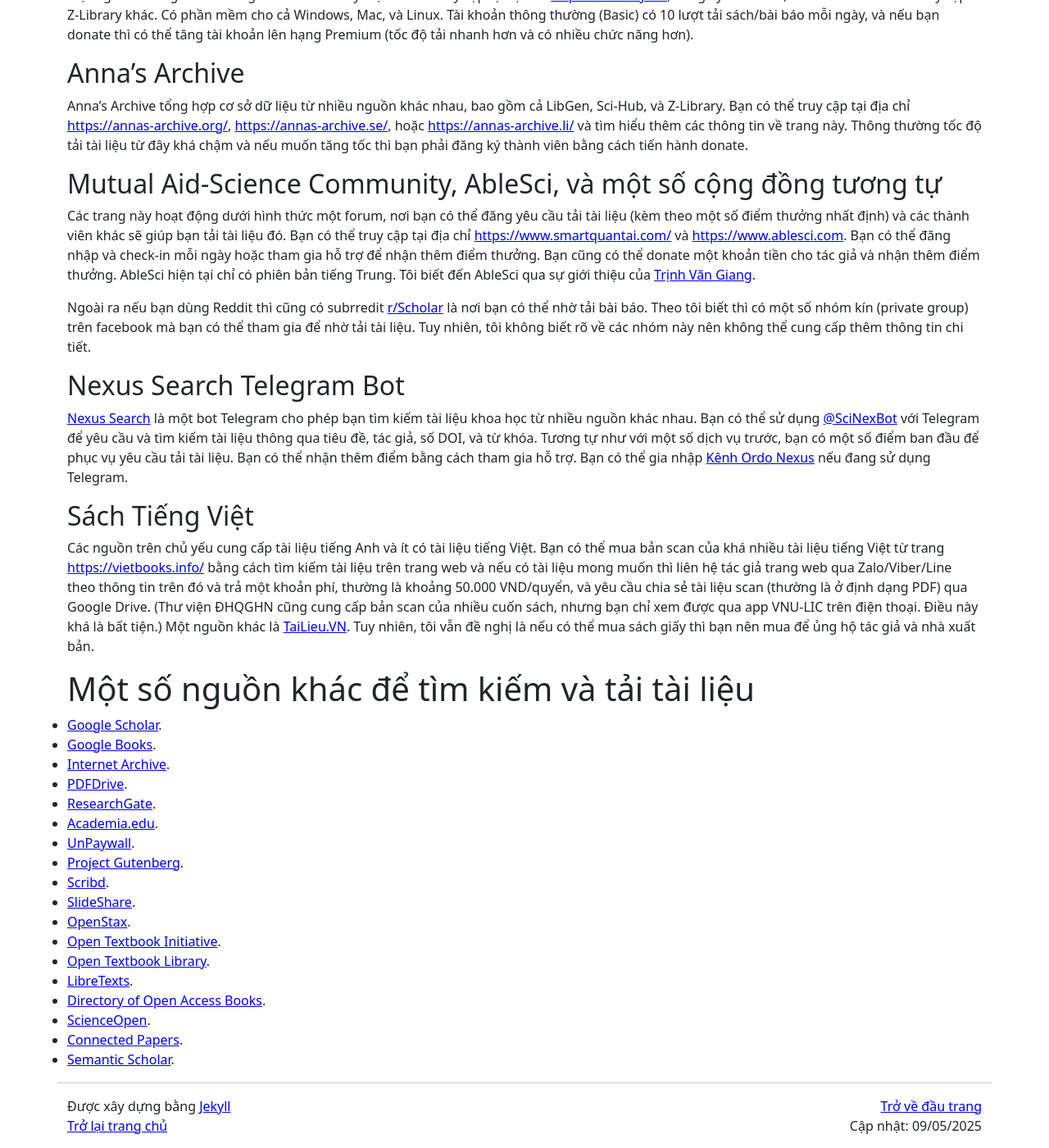
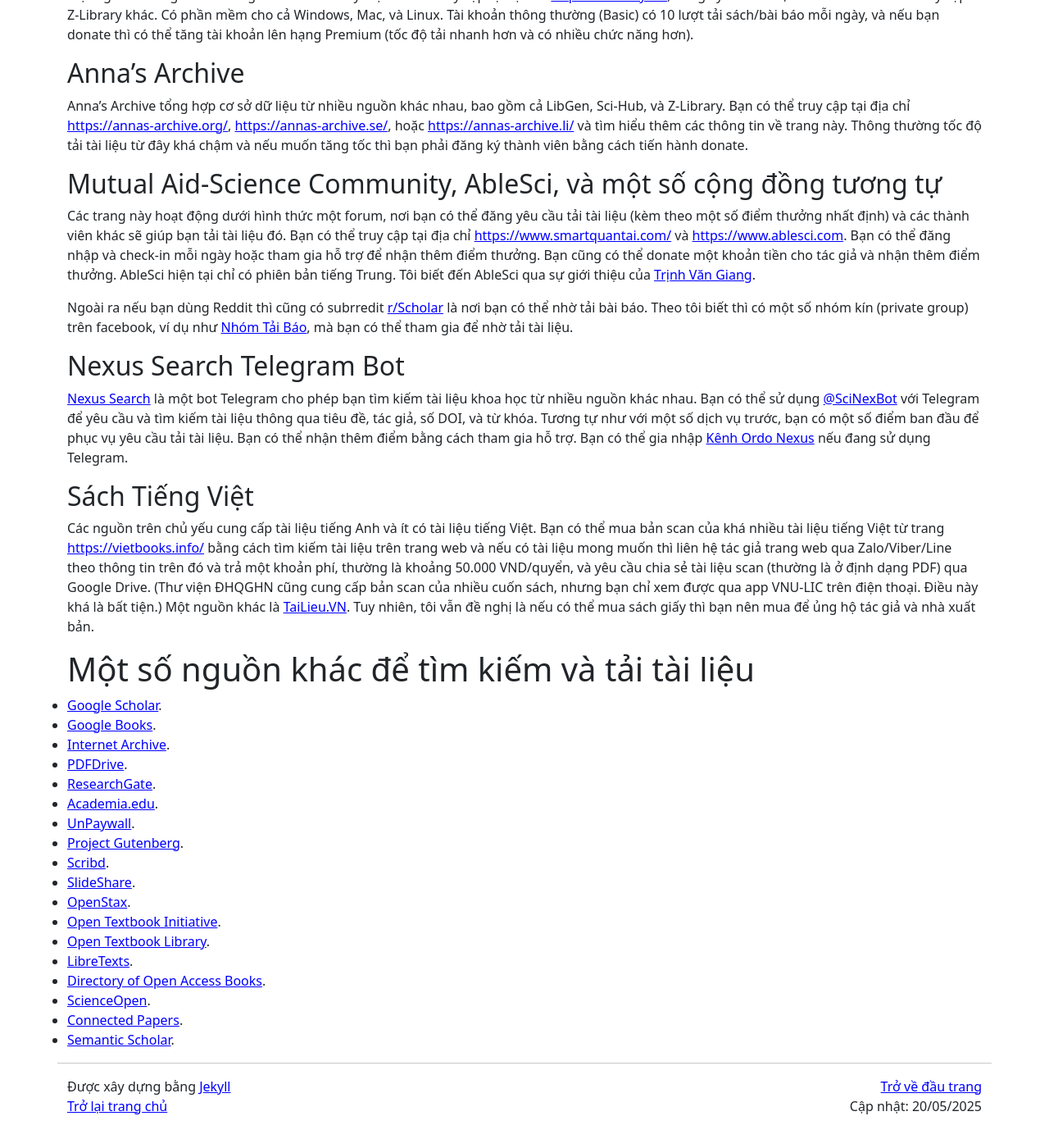
Before and after one commit to hoanganhduc/hoanganhduc.github.io, a Jekyll site: the page built from _posts/2025-05-05-một-số-phương-pháp-tải-bài-báo-khoa-học.md, in a window 1280 px wide and 1400 px high, scrolled down 3177 px. Shown: the whole window at 82% size. Built offline with Jekyll 4.4.1, drawn with Linux system fonts in a browser that asks for light colours; nearby versions of some CDN libraries; comment, search, counter and statistics services are not loaded; a style sheet for code colours, icons or effects is not loaded; after the commit the page ends 4553 px from its top, so only the background shows below that.

Commit message:
Updated @ 2025-05-20  14:28:34 ICT

```diff
--- a/_posts/2025-05-05-một-số-phương-pháp-tải-bài-báo-khoa-học.md
+++ b/_posts/2025-05-05-một-số-phương-pháp-tải-bài-báo-khoa-học.md
@@ -6,7 +6,7 @@ lang: vi
 categories:
   - research
 comments: true
-last_modified_at: 2025-05-09
+last_modified_at: 2025-05-20
 description: Giới thiệu một số phương pháp tải bài báo khoa học cho mục đích nghiên cứu
 keywords: bài báo khoa học, tải paper, nghiên cứu, truy cập, open access, sci-hub, thư viện, tài liệu khoa học, libgen, z-library, tiền ấn phẩm, anna archive, cơ sở dữ liệu, truy cập từ xa
 <!--published: false-->
@@ -89,7 +89,7 @@ Anna's Archive tổng hợp cơ sở dữ liệu từ nhiều nguồn khác nhau
 
 Các trang này hoạt động dưới hình thức một forum, nơi bạn có thể đăng yêu cầu tải tài liệu (kèm theo một số điểm thưởng nhất định) và các thành viên khác sẽ giúp bạn tải tài liệu đó. Bạn có thể truy cập tại địa chỉ [https://www.smartquantai.com/](https://www.smartquantai.com/) và [https://www.ablesci.com](https://www.ablesci.com). Bạn có thể đăng nhập và check-in mỗi ngày hoặc tham gia hỗ trợ để nhận thêm điểm thưởng. Bạn cũng có thể donate một khoản tiền cho tác giả và nhận thêm điểm thưởng. AbleSci hiện tại chỉ có phiên bản tiếng Trung. Tôi biết đến AbleSci qua sự giới thiệu của [Trịnh Văn Giang](https://giang-trinh.github.io/).
 
-Ngoài ra nếu bạn dùng Reddit thì cũng có subrredit [r/Scholar](https://www.reddit.com/r/Scholar/) là nơi bạn có thể nhờ tải bài báo. Theo tôi biết thì có một số nhóm kín (private group) trên facebook mà bạn có thể tham gia để nhờ tải tài liệu. Tuy nhiên, tôi không biết rõ về các nhóm này nên không thể cung cấp thêm thông tin chi tiết.
+Ngoài ra nếu bạn dùng Reddit thì cũng có subrredit [r/Scholar](https://www.reddit.com/r/Scholar/) là nơi bạn có thể nhờ tải bài báo. Theo tôi biết thì có một số nhóm kín (private group) trên facebook, ví dụ như [Nhóm Tải Báo](https://www.facebook.com/groups/loadpapervn), mà bạn có thể tham gia để nhờ tải tài liệu.
 
 ## Nexus Search Telegram Bot
 
```
Also changed, not shown: 1 other file.
